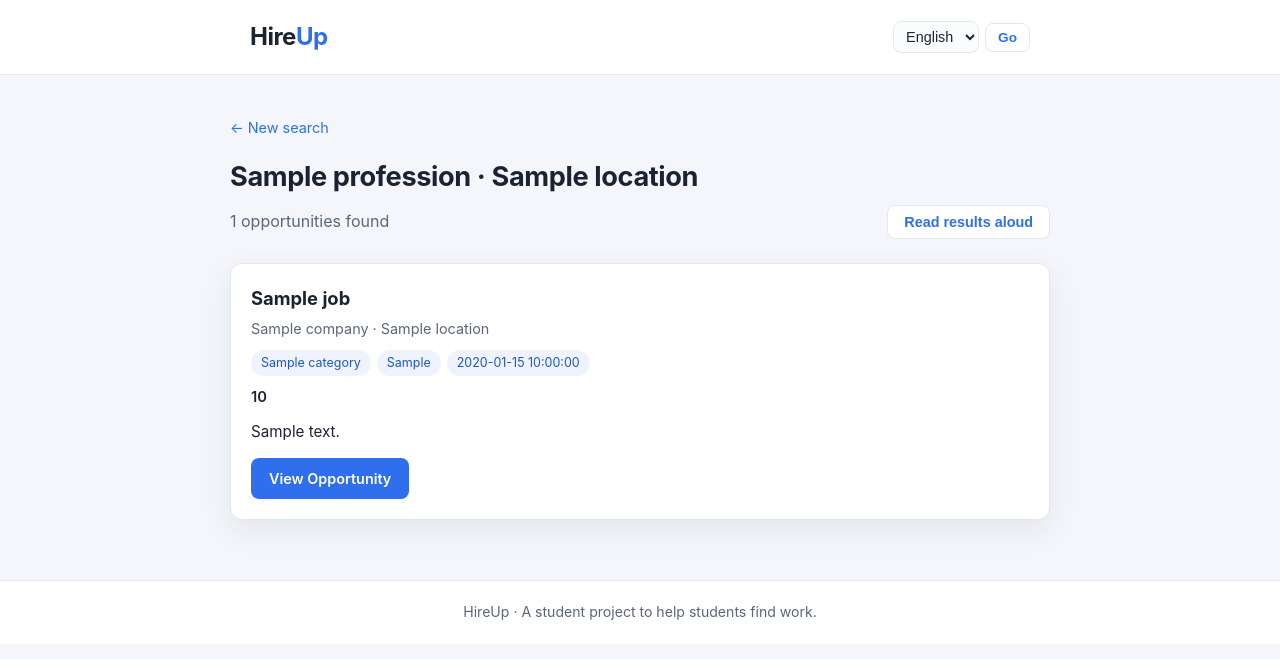
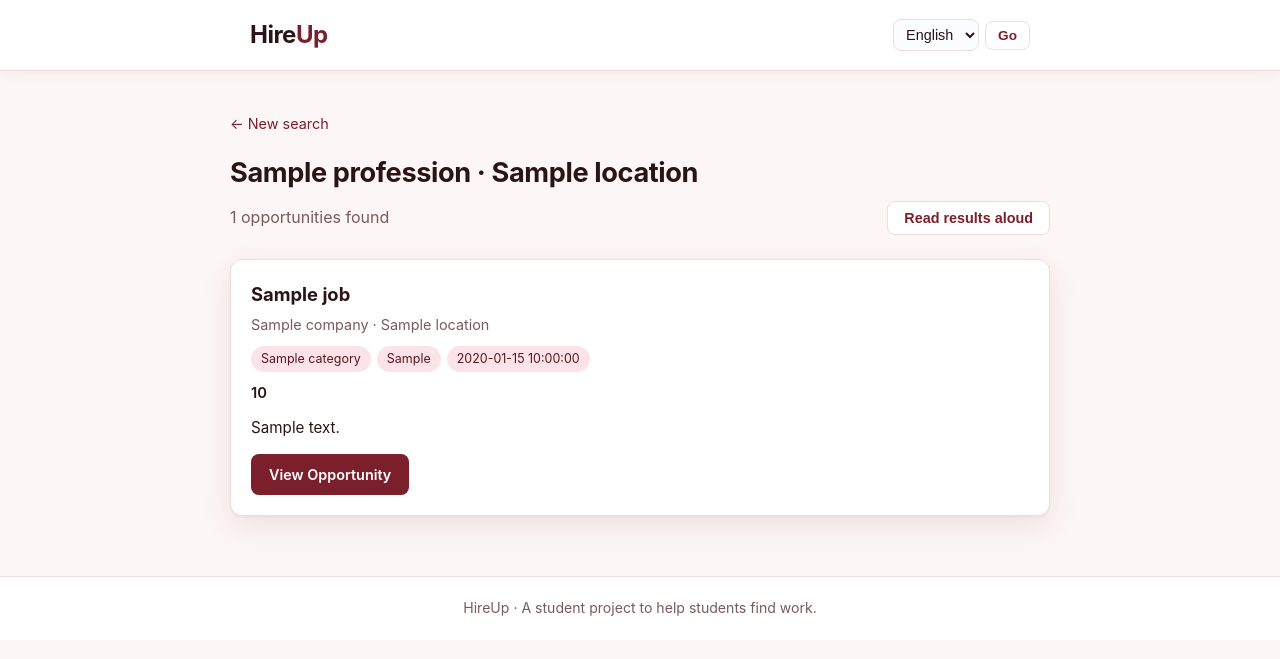
Before and after one commit to garvitagaurav3105/HireUp, a Flask app: template templates/results.html in a window 1280 px wide. Shown: the top 659 px of the page. Run offline with Flask 3, Linux system fonts and the light colour scheme; the template is opened without the code that fills it: most values are stand-ins (such as "Sample title", 1, 10 or a date in 2020).

Commit message:
Refactor styles in static/style.css
Updated color variables for better visual consistency and added animations for interactive elements.

```diff
--- a/static/style.css
+++ b/static/style.css
@@ -2,15 +2,21 @@
 
 /* Colour + spacing variables kept in one place so they are easy to tweak */
 :root {
-    --bg: #f4f6fb;
+    --bg: #fdf6f6;
     --surface: #ffffff;
-    --text: #1b2333;
-    --muted: #5c6678;
-    --border: #e3e7f0;
-    --brand: #2f6fed;
-    --brand-dark: #1f57c8;
+    --text: #2b1416;
+    --muted: #7a5a5c;
+    --border: #f0dcdd;
+    --brand: #7a1f2b;
+    --brand-dark: #5c1620;
+    --accent: #e0546b;
+    --accent-soft: #fbe4e9;
     --radius: 12px;
-    --shadow: 0 10px 30px rgba(27, 35, 51, 0.08);
+    /* Layered shadows read as depth rather than a single flat blur */
+    --shadow: 0 1px 2px rgba(122, 31, 43, 0.06), 0 10px 30px rgba(122, 31, 43, 0.1);
+    --shadow-raised: 0 2px 4px rgba(122, 31, 43, 0.08), 0 22px 44px rgba(122, 31, 43, 0.18);
+    --transition: 180ms ease;
+    --transition-3d: 320ms cubic-bezier(0.22, 1, 0.36, 1);
 }
 
 * {
@@ -27,6 +33,55 @@ body {
     overflow-wrap: break-word;
 }
 
+/* Smooth out interactive elements site-wide */
+a,
+button,
+select,
+input {
+    transition: background-color var(--transition), border-color var(--transition),
+        color var(--transition), box-shadow var(--transition), transform var(--transition);
+}
+
+/* Cards get a slower, springier transition so the 3D tilt feels tactile */
+.job-card,
+.search-card,
+.job-panel {
+    transform-style: preserve-3d;
+    will-change: transform;
+    transition: transform var(--transition-3d), box-shadow var(--transition-3d),
+        border-color var(--transition);
+}
+
+/* Perspective belongs on the *parent* of a tilting element so the tilt
+   reads as depth rather than a flat skew */
+.hero,
+.job-list,
+.job-detail {
+    perspective: 1000px;
+}
+
+/* Entrance animation used across hero text, cards, and the job panel —
+   combines a rise, fade, and a slight 3D unfold for depth */
+@keyframes rise-in {
+    from {
+        opacity: 0;
+        transform: translateY(18px) translateZ(-40px) rotateX(6deg);
+    }
+    to {
+        opacity: 1;
+        transform: translateY(0) translateZ(0) rotateX(0deg);
+    }
+}
+
+@media (prefers-reduced-motion: reduce) {
+    * {
+        animation-duration: 0.001ms !important;
+        animation-iteration-count: 1 !important;
+        transition-duration: 0.001ms !important;
+        scroll-behavior: auto !important;
+    }
+}
+
 /* Centres content and keeps a comfortable reading width */
 .container {
     width: 100%;
@@ -39,7 +94,11 @@ body {
 .site-header {
     background: var(--surface);
     border-bottom: 1px solid var(--border);
-    padding: 18px 0;
+    padding: 16px 0;
+    position: sticky;
+    top: 0;
+    z-index: 100;
+    box-shadow: 0 2px 12px rgba(122, 31, 43, 0.06);
 }
 
 .header-inner {
@@ -330,12 +405,35 @@ input:focus-visible {
     gap: 14px;
 }
 
+/* Staggered entrance so cards settle into place one after another */
+.job-list .job-card {
+    animation: rise-in 480ms cubic-bezier(0.22, 1, 0.36, 1) both;
+}
+
+.job-list .job-card:nth-child(1) { animation-delay: 40ms; }
+.job-list .job-card:nth-child(2) { animation-delay: 90ms; }
+.job-list .job-card:nth-child(3) { animation-delay: 140ms; }
+.job-list .job-card:nth-child(4) { animation-delay: 190ms; }
+.job-list .job-card:nth-child(5) { animation-delay: 240ms; }
+.job-list .job-card:nth-child(n+6) { animation-delay: 280ms; }
+
 .job-card {
     background: var(--surface);
     border: 1px solid var(--border);
     border-radius: var(--radius);
     box-shadow: var(--shadow);
     padding: 20px;
+}
+
+.job-card:hover {
+    border-color: var(--accent);
+    box-shadow: var(--shadow-raised);
+    transform: translateY(-4px) translateZ(20px) rotateX(2deg);
+}
+
+.job-card:active {
+    transform: translateY(-1px) translateZ(6px);
+    transition-duration: 80ms;
 }
 
 .job-title {
@@ -369,7 +467,7 @@ input:focus-visible {
     font-size: 0.78rem;
     padding: 3px 10px;
     border-radius: 999px;
-    background: #eef3fe;
+    background: var(--accent-soft);
     color: var(--brand-dark);
 }
 
```
Also changed, not shown: other parts of static/style.css (+28 -4 lines).
